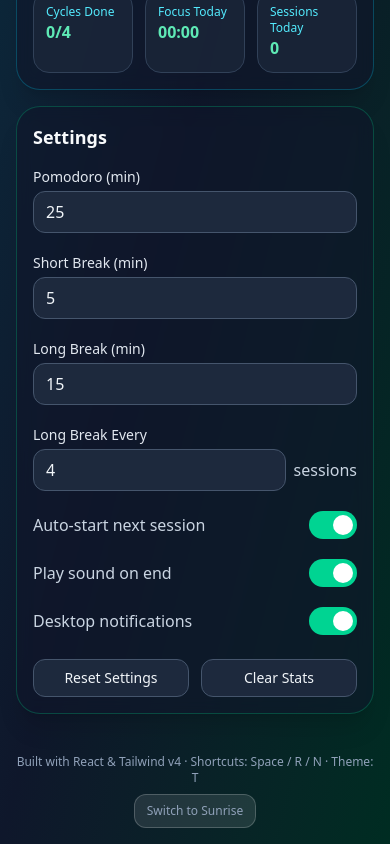
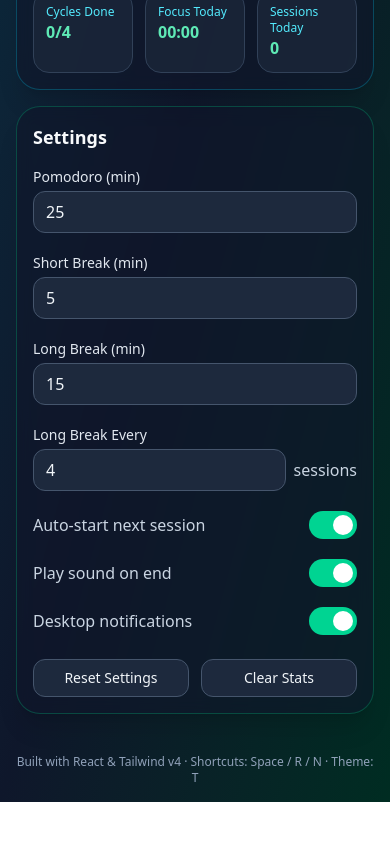
Before and after one commit to kyaw-nyc/pomox, a React (Vite) app: page / in a window 390 px wide. Shown: the part 649-1493 px from the top of the page. After the commit the page ends 1451 px from the top, so only its background shows below. Built offline with nearby package versions, Linux system fonts and the light colour scheme.

Commit message:
Update App.jsx

```diff
--- a/src/App.jsx
+++ b/src/App.jsx
@@ -384,10 +384,6 @@ function Footer({ theme, themeObj, onToggleTheme }) {
   return (
     <footer className={`${themeObj.footer} flex flex-col items-center gap-2`}>
       <div>Built with React & Tailwind v4 · Shortcuts: Space / R / N · Theme: T</div>
-      {/* Quick-access theme toggle on mobile */}
-      <button onClick={onToggleTheme} className="md:hidden px-3 py-2 rounded-xl bg-white/10 border border-white/20 text-xs">
-        {theme === 'redesigned' ? 'Switch to Sunrise' : 'Switch to Midnight'}
-      </button>
     </footer>
   );
 }
```
